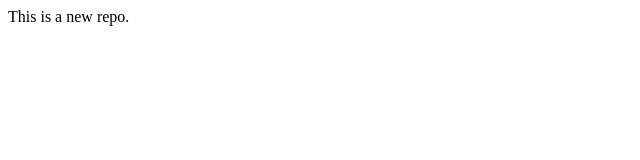
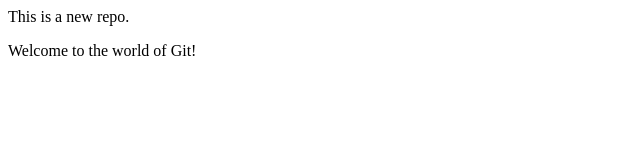
Before and after one commit to ayushipatnaik2003-beep/localrepo, a plain HTML site: page index.html in a window 1280 px wide. Shown: the whole page, without its empty margins (0-640 px from the left). Drawn offline with Linux system fonts and the light colour scheme.

Commit message:
Add new feature

```diff
--- a/index.html
+++ b/index.html
@@ -1 +1,2 @@
 <p>This is a new repo.</p>
+<p>Welcome to the world of Git!</p>
```
